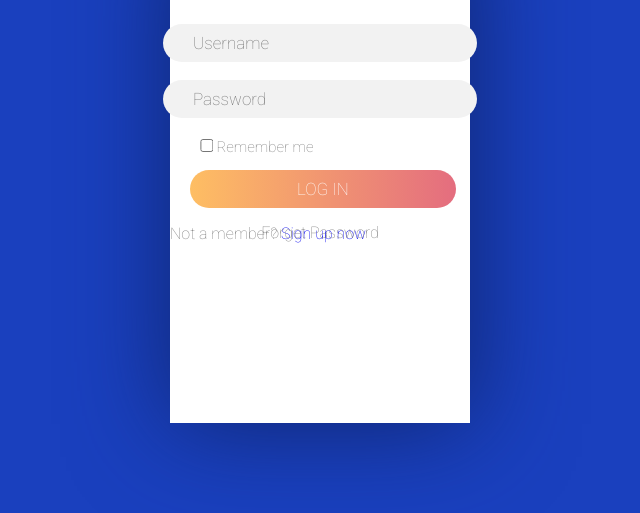
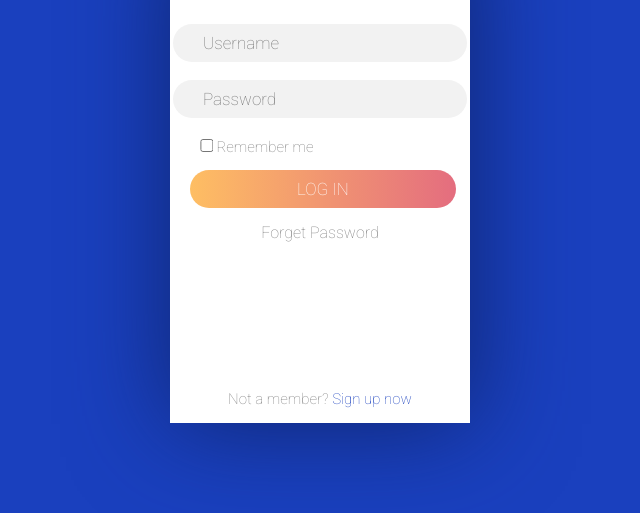
Before and after one commit to oudsemam/logInGradientButton, a plain HTML site: page index.html in a window 1280 px wide. Shown: the part 227-740 px from the top of the page, without its empty margins (320-960 px from the left). Drawn offline with Linux system fonts and the light colour scheme.

Commit message:
not a member adjusted and touch ups above

```diff
--- a/index.html
+++ b/index.html
@@ -23,7 +23,7 @@
             <a href="#" id="forget">Forget Password</a>
         </div>
         <div id="member">
-            <p>Not a member? <a href="#">Sign up now</a></p>
+            <p>Not a member? <a id=sign href="#">Sign up now</a></p>
         </div>
     </main>
 </body>
--- a/styles.css
+++ b/styles.css
@@ -26,7 +26,7 @@ header {
 .form {
     display: inline-block;
     border-radius: 25px;
-    padding: 9px 90px 9px 30px;
+    padding: 9px 70px 9px 30px;
     margin-bottom: 18px;
     position: relative;
     left: 50%;
@@ -76,3 +76,16 @@ a {
     transform: translate(-50%);
     color: grey;
 }
+
+#member {
+    width: 300px;
+    display: inline;
+    position: absolute;
+    bottom: 0;
+    text-align: center;
+    font-size: 15px;
+}
+
+#sign {
+    color: #1a40be;
+}
```
